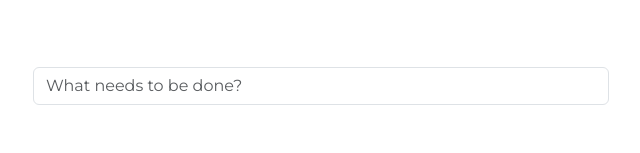
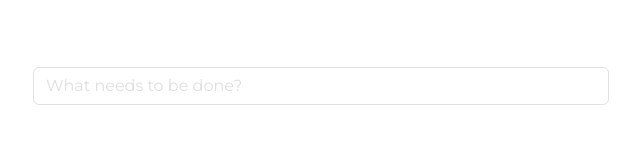
Before and after one commit to nicocarcamo/API-integrated-react-todo-list, a React (Create React App) app: page / in a window 1280 px wide. Shown: the part 135-288 px from the top of the page, without its empty margins (319-959 px from the left). Built offline with nearby package versions, Linux system fonts and the light colour scheme.

Commit message:
greyish placeholder

```diff
--- a/src/index.css
+++ b/src/index.css
@@ -16,6 +16,10 @@ body {
   font-size: 0.8rem;
 }
 
+.form-control::placeholder {
+  color: rgba(192, 192, 192, 0.5);
+}
+
 .list-group-item:hover .delete-button {
   display: inline-block;
 }
```
Also changed, not shown: .gitpod.yml (added).
